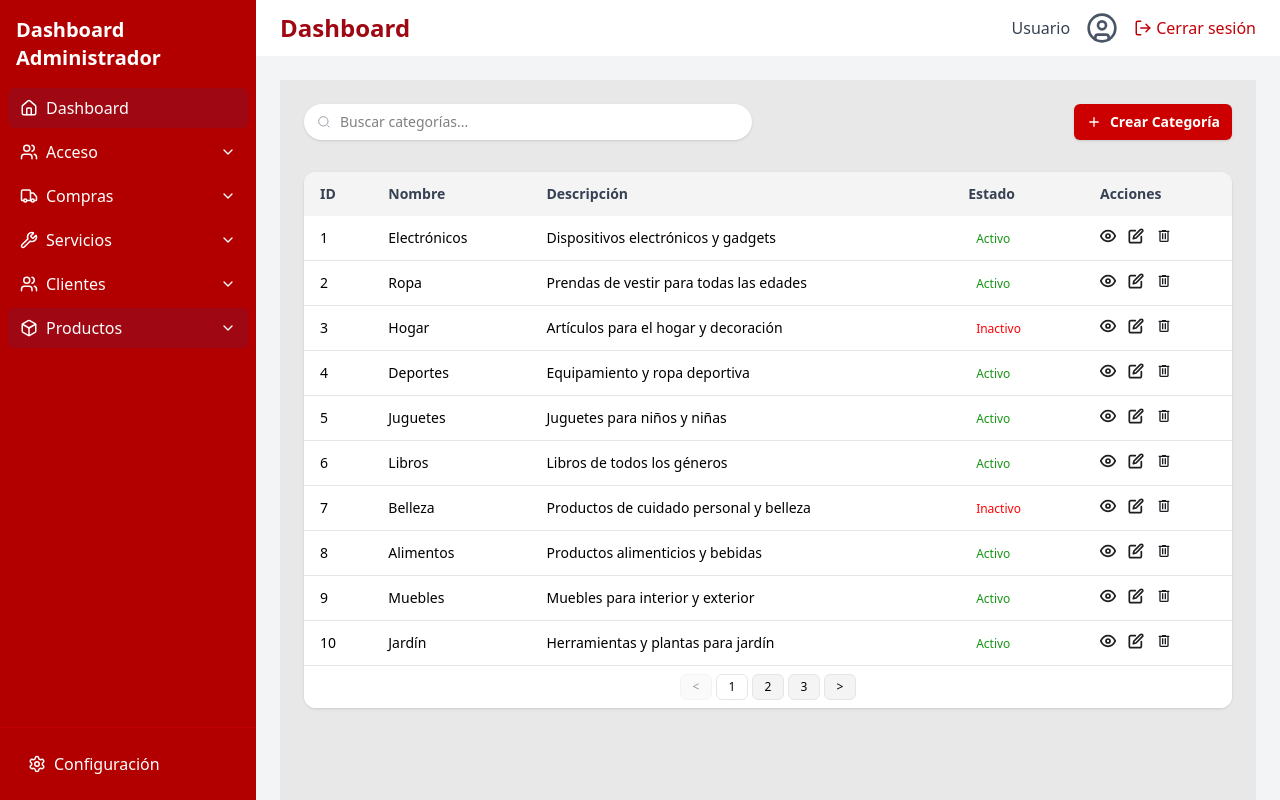
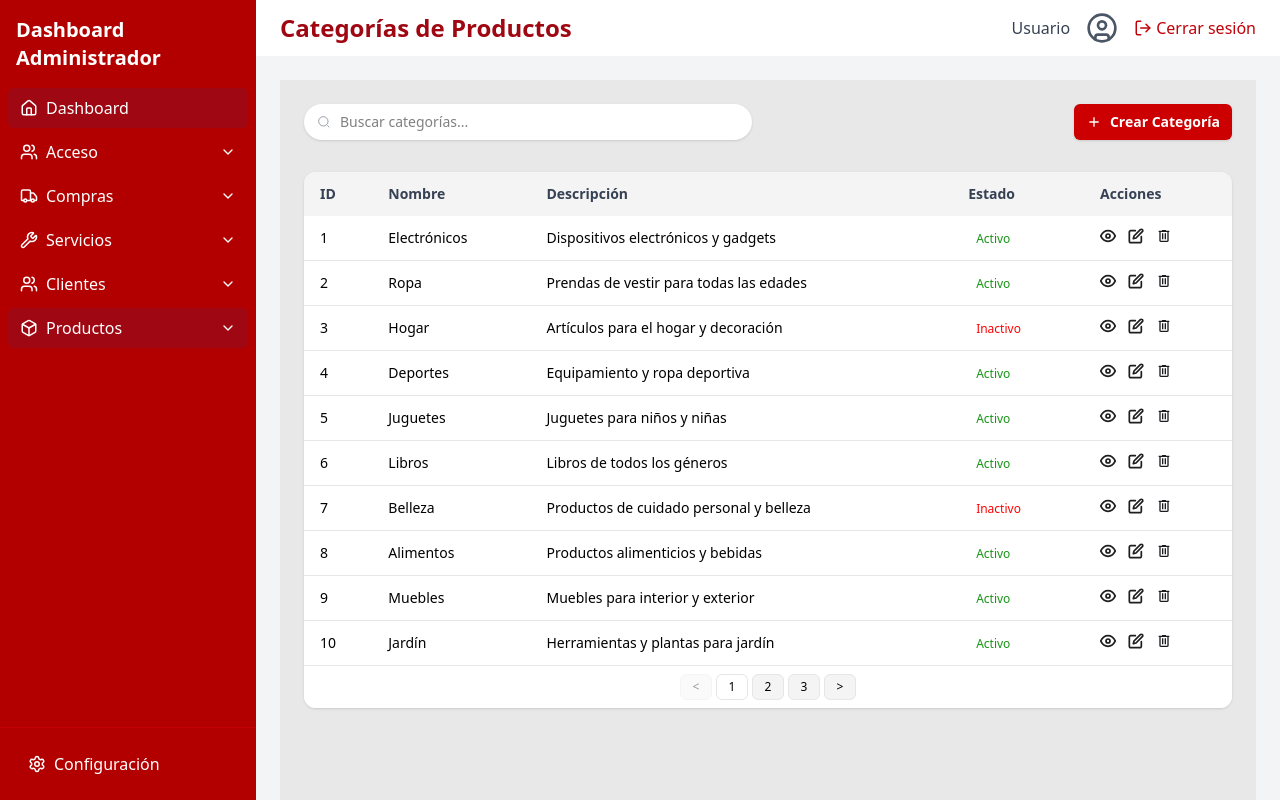
Before and after one commit to Vertecx-CRM/web, a Next.js app in the folder frontend/: page /dashboard/products/categories in a window 1280 px wide. Built offline with nearby package versions, Linux system fonts and the light colour scheme.

Commit message:
change the title of the top bar depending on the route path

```diff
--- a/frontend/src/app/dashboard/purchases/page.tsx
+++ b/frontend/src/app/dashboard/purchases/page.tsx
@@ -2,6 +2,7 @@
 
 import Purchases from "@/features/dashboard/Purchases";
 
+
 export default function PurchasesPage() {
   return <Purchases />;
 }
--- a/frontend/src/features/dashboard/layout/TopNav.tsx
+++ b/frontend/src/features/dashboard/layout/TopNav.tsx
@@ -18,6 +18,9 @@ const titles: Record<string, string> = {
   [routes.dashboard.clients]: "Clientes",
   [routes.dashboard.newClient]: "Nuevo Cliente",
   [routes.dashboard.settings]: "Configuración",
+  [routes.dashboard.products]: "Productos",
+  [routes.dashboard.productsCategories]: "Categorías de Productos",
+  [routes.dashboard.suppliers]: "Proveedores",
 };
 
 type TopNavProps = {
@@ -33,10 +36,11 @@ const TopNav = ({
   const router = useRouter();
   const { user, logout } = useAuth();
   const [loading, setLoading] = useState(false);
-
-  // Buscar el título según la ruta actual
   const currentTitle =
-    Object.entries(titles).find(([path]) => pathname.startsWith(path))?.[1] ||
+    titles[pathname] || // exact match
+    Object.entries(titles)
+      .sort((a, b) => b[0].length - a[0].length) // rutas largas primero
+      .find(([path]) => pathname.startsWith(path))?.[1] ||
     "Dashboard";
 
   async function handleLogout() {
```
